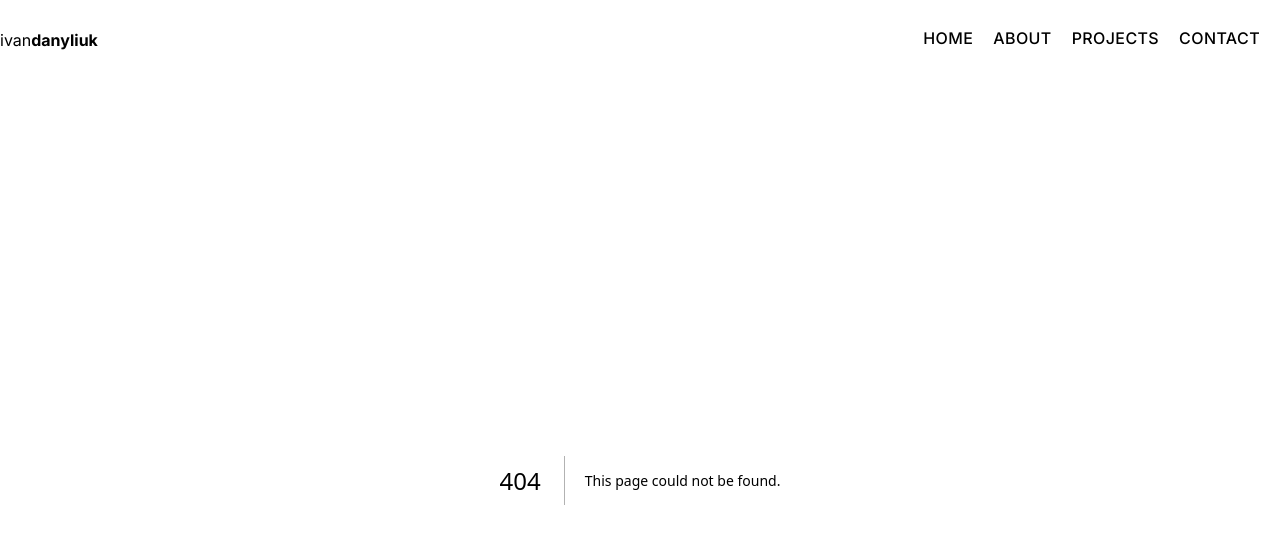
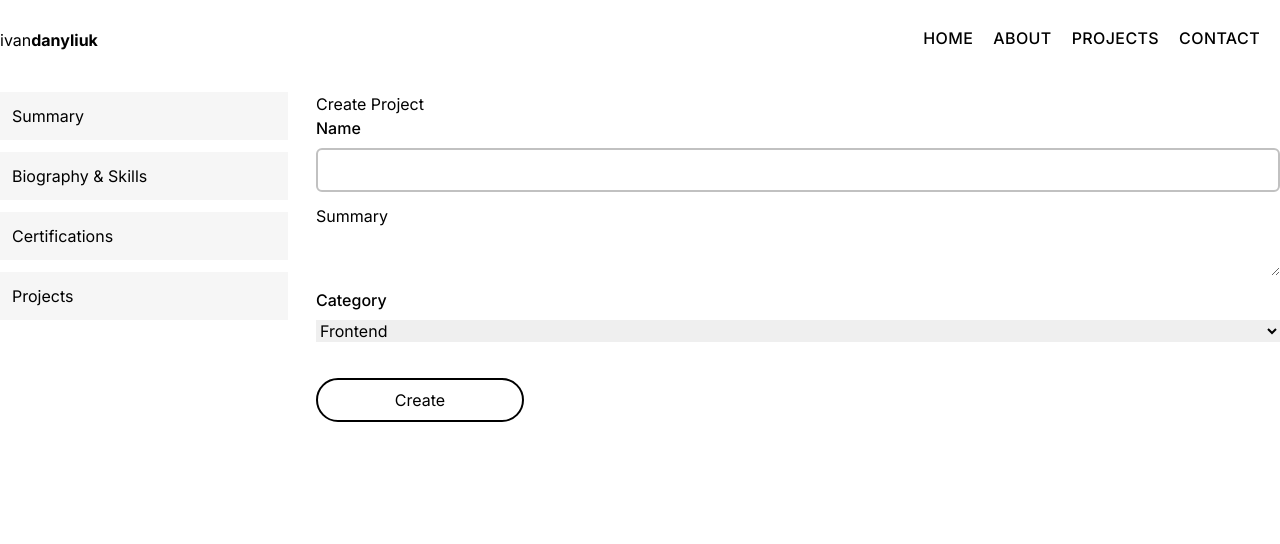
Before and after one commit to IvanDanyliuk/portfolio, a Next.js app: page /admin/projects/create-project in a window 1280 px wide. Before the commit this address had no page. Shown: the top 544 px of the page. Built offline with nearby package versions, Linux system fonts and the light colour scheme.

Commit message:
add the ProjectForm component

```diff
--- /dev/null
+++ b/app/admin/projects/create-project/page.tsx
@@ -0,0 +1,13 @@
+import ProjectForm from '@/components/forms/ProjectForm'
+import React from 'react'
+
+const CreateProject = () => {
+  return (
+    <div>
+      <h3>Create Project</h3>
+      <ProjectForm />
+    </div>
+  )
+}
+
+export default CreateProject
--- /dev/null
+++ b/app/admin/projects/edit-project/[id]/page.tsx
@@ -0,0 +1,9 @@
+
+
+const EditProject = () => {
+  return (
+    <div>EditProject</div>
+  )
+}
+
+export default EditProject
--- a/app/admin/projects/page.tsx
+++ b/app/admin/projects/page.tsx
@@ -1,6 +1,11 @@
 const Projects = () => {
   return (
-    <div>Projects</div>
+    <div>
+      <div className='w-full flex justify-between items-center'>
+        <h3 className='mb-3 text-xl font-semibold'>Projects</h3>
+        <button>Add</button>
+      </div>
+    </div>
   )
 }
 
--- /dev/null
+++ b/components/forms/ProjectForm.tsx
@@ -0,0 +1,82 @@
+'use client'
+
+import { useEffect } from 'react';
+import { usePathname } from 'next/navigation';
+import { useForm } from 'react-hook-form';
+import { Project } from '@/common.types';
+import Input from '../ui/Input';
+import Textarea from '../ui/Textarea';
+import Select from '../ui/Select';
+import { projectCategories } from '@/constants';
+import Button from '../ui/Button';
+
+interface ProjectFormProps {
+  projectToUpdate?: {
+    id: string;
+    data: Project
+  }
+}
+
+interface ProjectForm {
+  name: string;
+  summary: string;
+  category: string;
+}
+
+const ProjectForm: React.FC<ProjectFormProps> = ({ projectToUpdate }) => {
+  const pathname = usePathname();
+
+  const {
+    register,
+    handleSubmit,
+    setError,
+    control,
+    formState: { errors },
+    reset
+  } = useForm<ProjectForm>();
+
+  const handleFormSubmit = async (data: any) => {
+    console.log(data)
+  }
+
+  useEffect(() => {
+    if(projectToUpdate) {
+      reset({
+
+      })
+    }
+  }, []);
+
+  return (
+    <form onSubmit={handleSubmit(handleFormSubmit)} className='relative w-full flex flex-col gap-3 form'>
+      <Input
+        name='name'
+        label='Name'
+        register={register}
+        registerOptions={{ required: 'Name is required!' }}
+        error={errors.name}
+      />
+      <Textarea
+        name='summary'
+        label='Summary'
+        register={register}
+        registerOptions={{ required: 'Summary is required!' }}
+        minLength={3}
+        maxLength={1500}
+        error={errors.summary}
+      />
+      <Select
+        name='category'
+        label='Category'
+        register={register}
+        control={control}
+        registerOptions={{ required: 'Category is required!' }}
+        error={errors.category}
+        options={projectCategories}
+      />
+      <Button type='submit' title='Create' />
+    </form>
+  )
+}
+
+export default ProjectForm
--- a/components/ui/Editor.tsx
+++ b/components/ui/Editor.tsx
@@ -18,10 +18,27 @@ interface EditorProps {
 const Editor: React.FC<EditorProps> = ({ name, label, control, register, registerOptions, error, ...props }) => {
   const modules = {
     toolbar: [
+      // [{ 'header': [1, 2, 3, 4, 5, 6, false] }],
+      // ['bold', 'italic', 'underline','strike', 'blockquote'],
+      // [{'list': 'ordered'}, {'list': 'bullet'}, {'indent': '-1'}, {'indent': '+1'}],
+      // ['link', 'image'],
+      // ['clean']
+      ['bold', 'italic', 'underline', 'strike'],        // toggled buttons
+      ['blockquote', 'code-block'],
+
+      [{ 'header': 1 }, { 'header': 2 }],               // custom button values
+      [{ 'list': 'ordered'}, { 'list': 'bullet' }],
+      [{ 'script': 'sub'}, { 'script': 'super' }],      // superscript/subscript
+      [{ 'indent': '-1'}, { 'indent': '+1' }],          // outdent/indent
+      [{ 'direction': 'rtl' }],                         // text direction
+
+      [{ 'size': ['small', false, 'large', 'huge'] }],  // custom dropdown
       [{ 'header': [1, 2, 3, 4, 5, 6, false] }],
-      ['bold', 'italic', 'underline','strike', 'blockquote'],
-      [{'list': 'ordered'}, {'list': 'bullet'}, {'indent': '-1'}, {'indent': '+1'}],
-      ['link', 'image'],
+
+      [{ 'color': [] }, { 'background': [] }],          // dropdown with defaults from theme
+      [{ 'font': [] }],
+      [{ 'align': [] }],
+
       ['clean']
     ],
   };
--- /dev/null
+++ b/components/ui/Select.tsx
@@ -0,0 +1,59 @@
+import { Control, Controller, FieldError, RegisterOptions, UseFormRegister } from 'react-hook-form';
+import { v4 as uuid } from 'uuid';
+
+interface SelectProps {
+  name: string;
+  label?: string;
+  control: Control<any>,
+  register: UseFormRegister<any>;
+  registerOptions?: RegisterOptions;
+  defaultValue?: string;
+  required?: boolean;
+  error?: FieldError;
+  options: {
+    label: string;
+    value: string;
+  }[];
+  [x: string]: any;
+}
+
+const Select: React.FC<SelectProps> = ({
+  name,
+  label,
+  control,
+  register,
+  registerOptions,
+  defaultValue,
+  required,
+  error,
+  options,
+  ...props
+}) => {
+  return (
+    <div className='field'>
+      <label htmlFor={name}>
+        {error ? error.message : label}
+      </label>
+      <Controller
+        name={name}
+        defaultValue={defaultValue ? defaultValue : ''}
+        control={control}
+        rules={{ required }}
+        render={({ field }) => (
+          <select
+
+            {...field}
+          >
+            {options.map(item => (
+              <option key={uuid()} value={item.value}>
+                {item.label}
+              </option>
+            ))}
+          </select>
+        )}
+      />
+    </div>
+  )
+}
+
+export default Select
--- a/constants/index.ts
+++ b/constants/index.ts
@@ -36,3 +36,9 @@ export const socialMediaLinks = [
     url: 'https://www.instagram.com/daniliuk.ivan/'
   }
 ];
+
+export const projectCategories = [
+  { label: 'Frontend', value: 'frontend' },
+  { label: 'Backend', value: 'backend' },
+  { label: 'Fullstack', value: 'fullstack' },
+];
```
Also changed, not shown: common.types.ts (+16 -0 lines), lib/actions/project.actions.ts (added, +36 -0 lines), lib/models/project.model.ts (added, +21 -0 lines).
